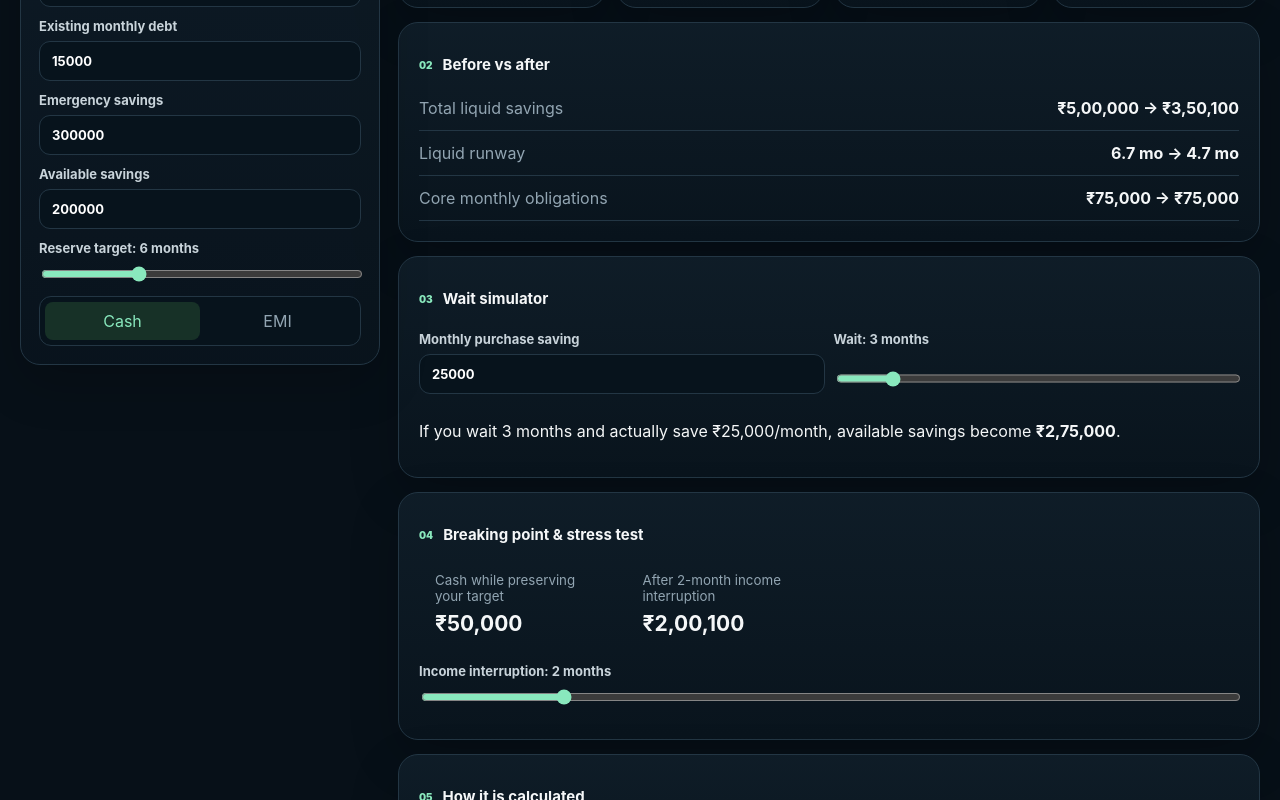
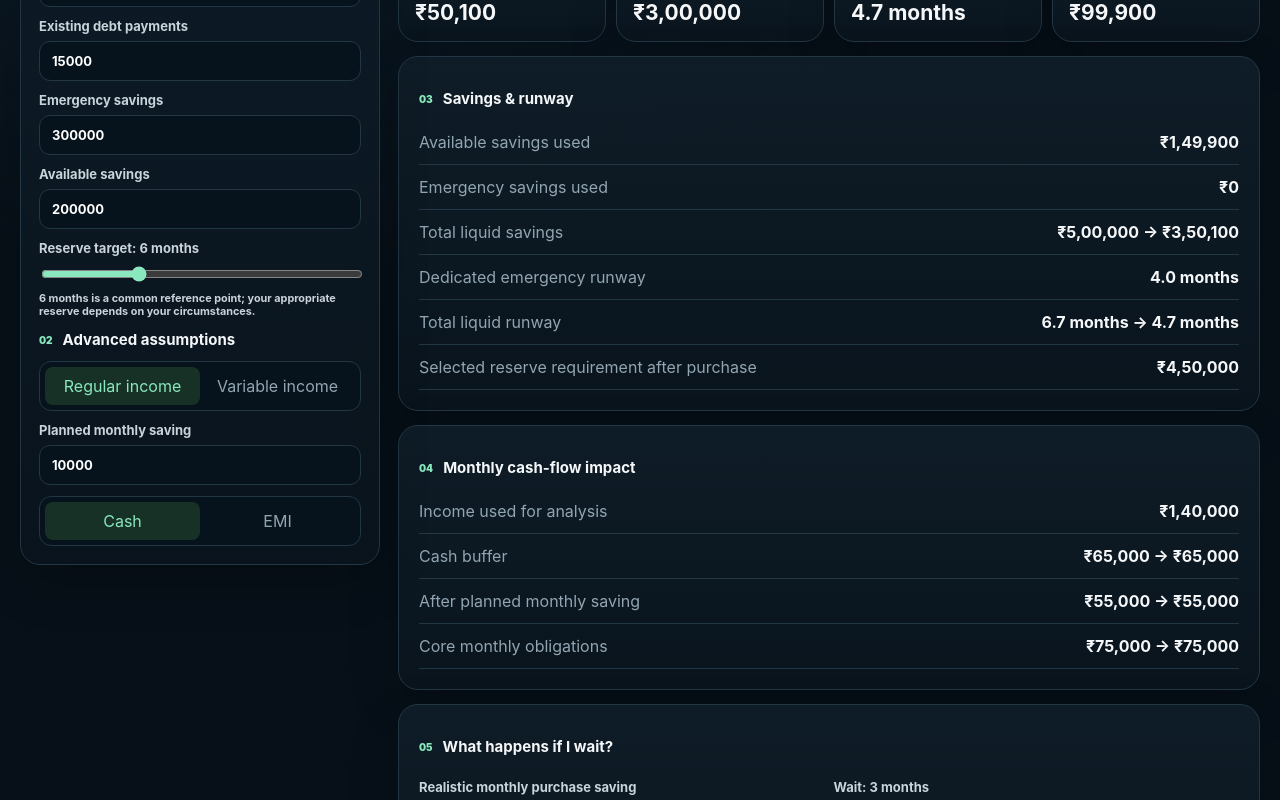
Before and after one commit to Vishnu90Coreinn/can-i-afford-it, a Next.js app: page / in a window 1280 px wide. Shown: the part 620-1420 px from the top of the page. Built offline with nearby package versions, Linux system fonts and the light colour scheme.

Commit message:
Wire UI to frozen V1 finance engine

```diff
--- a/src/components/AffordabilityApp.tsx
+++ b/src/components/AffordabilityApp.tsx
@@ -1,18 +1,82 @@
 'use client';
+
 import {useMemo,useState} from 'react';
-const fmt=(n:number)=>new Intl.NumberFormat('en-IN',{style:'currency',currency:'INR',maximumFractionDigits:0}).format(Number.isFinite(n)?n:0);
-const months=(n:number|null)=>n===null?'N/A':`${n.toFixed(1)} mo`;
-function emi(p:number,rate:number,n:number){if(n<=0)return 0;if(rate===0)return p/n;const r=rate/1200;return p*r*Math.pow(1+r,n)/(Math.pow(1+r,n)-1)}
+import {calculateScenario,validateScenario,type Scenario} from '@/lib/financeEngine';
+
+const fmt=(n:number|null|undefined)=>n===null||n===undefined||!Number.isFinite(n)?'N/A':new Intl.NumberFormat('en-IN',{style:'currency',currency:'INR',maximumFractionDigits:0}).format(n);
+const months=(n:number|null)=>n===null?'N/A':`${n.toFixed(1)} months`;
+const pct=(n:number|null)=>n===null?'N/A':`${(n*100).toFixed(1)}%`;
+
+const initial:Scenario={
+  purchasePrice:149900,monthlyTakeHome:140000,incomeMode:'regular',conservativeIncome:110000,
+  essentials:60000,debtPayments:15000,plannedMonthlySaving:10000,
+  emergencySavings:300000,availableSavings:200000,reserveTargetMonths:6,
+  paymentMode:'cash',downPayment:30000,upfrontFees:2000,financedFees:0,apr:12,termMonths:12,
+  monthlyPurchaseSaving:25000,emergencyModeExpenses:50000,
+  ownershipMonths:24,accessories:0,maintenance:0,recurringOwnershipCosts:0,expectedResaleValue:0,usesPerWeek:2
+};
+
 export default function AffordabilityApp(){
- const [v,setV]=useState({price:149900,income:140000,essentials:60000,debt:15000,emergency:300000,available:200000,target:6,mode:'cash',down:30000,term:12,rate:12,fees:2000,save:25000,wait:3,stress:2});
- const set=(k:string,x:number|string)=>setV(s=>({...s,[k]:x}));
- const r=useMemo(()=>{const obligations=v.essentials+v.debt,liquid=v.emergency+v.available,upfront=v.mode==='cash'?v.price:v.down+v.fees,newEmi=v.mode==='emi'?emi(Math.max(0,v.price-v.down),v.rate,v.term):0,fromAvailable=Math.min(upfront,v.available),remaining=upfront-fromAvailable,fromEmergency=Math.min(remaining,v.emergency),shortfall=Math.max(0,remaining-v.emergency),availableAfter=v.available-fromAvailable,emergencyAfter=v.emergency-fromEmergency,after=availableAfter+emergencyAfter,afterOb=obligations+newEmi,runway=obligations?liquid/obligations:null,runwayAfter=afterOb?after/afterOb:null,required=v.target*afterOb,gap=Math.max(0,required-after),free=v.income-obligations-newEmi,totalFinance=v.mode==='emi'?v.down+v.fees+newEmi*v.term:v.price;return{obligations,liquid,newEmi,shortfall,emergencyAfter,after,afterOb,runway,runwayAfter,required,gap,free,totalFinance,premium:totalFinance-v.price,waitAvailable:v.available+Math.max(0,v.save)*v.wait,stressAfter:Math.max(0,after-(v.essentials+v.debt+newEmi)*v.stress),maxPreserve:Math.max(0,liquid-v.target*obligations)}} ,[v]);
- const fact=r.shortfall>0?'Current liquid cash is insufficient.':r.emergencyAfter<v.emergency?'This purchase uses emergency savings.':'Funded without emergency savings.';
- return <main className="appShell"><nav className="nav"><div className="brand"><div className="brandMark">₹</div><div><b>BeforeYouBuy</b><small>Purchase impact simulator</small></div></div><div className="navActions"><button onClick={()=>localStorage.setItem('cai-scenario',JSON.stringify(v))}>Save on device</button><button onClick={()=>{const x=localStorage.getItem('cai-scenario');if(x)setV(JSON.parse(x))}}>Load</button></div></nav>
- <section className="hero"><div><div className="eyebrow">PRIVATE • LOCAL • DETERMINISTIC</div><h1>Can I afford it?</h1><p>See what a purchase changes in your savings, monthly flexibility and financial runway — without handing your financial data to a server.</p></div><div className="heroCard"><span>Sample purchase</span><strong>{fmt(v.price)}</strong><small>Change any number. Results update instantly.</small></div></section>
- <section className="workspace"><aside className="card inputPanel"><div className="sectionTitle"><span>01</span><h2>Your numbers</h2></div>{[['Purchase price','price'],['Monthly take-home','income'],['Essential monthly spend','essentials'],['Existing monthly debt','debt'],['Emergency savings','emergency'],['Available savings','available']].map(([l,k])=><label className="field" key={k}>{l}<input type="number" value={(v as any)[k]} onChange={e=>set(k,+e.target.value)}/></label>)}<label className="field">Reserve target: {v.target} months<input type="range" min="1" max="18" value={v.target} onChange={e=>set('target',+e.target.value)}/></label><div className="segmented"><button className={v.mode==='cash'?'active':''} onClick={()=>set('mode','cash')}>Cash</button><button className={v.mode==='emi'?'active':''} onClick={()=>set('mode','emi')}>EMI</button></div>{v.mode==='emi'&&<><div className="two"><label className="field">Down payment<input type="number" value={v.down} onChange={e=>set('down',+e.target.value)}/></label><label className="field">Fees<input type="number" value={v.fees} onChange={e=>set('fees',+e.target.value)}/></label></div><div className="two"><label className="field">Months<input type="number" value={v.term} onChange={e=>set('term',+e.target.value)}/></label><label className="field">Interest %<input type="number" value={v.rate} onChange={e=>set('rate',+e.target.value)}/></label></div></>}</aside>
- <div className="results"><section className="card resultHero"><div><div className="eyebrow">PURCHASE IMPACT</div><h2>{fact}</h2><p className="note">No score and no buy/don’t-buy verdict. These are consequences of the numbers you entered.</p></div><div className="status">{r.after>=r.required?'Reserve target preserved':'Below selected reserve target'}</div></section><div className="metricGrid">{[['Liquid savings after',fmt(r.after)],['Runway after',months(r.runwayAfter)],['Monthly free cash',fmt(r.free)],['Reserve gap',fmt(r.gap)]].map(([a,b])=><div className="card metric" key={a}><small>{a}</small><strong>{b}</strong></div>)}</div>
- <section className="card detail"><div className="sectionTitle"><span>02</span><h2>Before vs after</h2></div><div className="rows"><div><span>Total liquid savings</span><b>{fmt(r.liquid)} → {fmt(r.after)}</b></div><div><span>Liquid runway</span><b>{months(r.runway)} → {months(r.runwayAfter)}</b></div><div><span>Core monthly obligations</span><b>{fmt(r.obligations)} → {fmt(r.afterOb)}</b></div>{v.mode==='emi'&&<><div><span>New EMI</span><b>{fmt(r.newEmi)}/mo</b></div><div><span>Total financing cost</span><b>{fmt(r.totalFinance)} (+{fmt(r.premium)})</b></div></>}</div></section>
- <section className="card detail"><div className="sectionTitle"><span>03</span><h2>Wait simulator</h2></div><div className="two"><label className="field">Monthly purchase saving<input type="number" value={v.save} onChange={e=>set('save',+e.target.value)}/></label><label className="field">Wait: {v.wait} months<input type="range" min="0" max="24" value={v.wait} onChange={e=>set('wait',+e.target.value)}/></label></div><p>If you wait {v.wait} months and actually save {fmt(v.save)}/month, available savings become <b>{fmt(r.waitAvailable)}</b>.</p></section>
- <section className="card detail"><div className="sectionTitle"><span>04</span><h2>Breaking point & stress test</h2></div><div className="metricGrid"><div className="metric"><small>Cash while preserving your target</small><strong>{fmt(r.maxPreserve)}</strong></div><div className="metric"><small>After {v.stress}-month income interruption</small><strong>{fmt(r.stressAfter)}</strong></div></div><label className="field">Income interruption: {v.stress} months<input type="range" min="0" max="12" value={v.stress} onChange={e=>set('stress',+e.target.value)}/></label></section>
- <section className="card detail"><div className="sectionTitle"><span>05</span><h2>How it is calculated</h2></div><p className="note">Runway = liquid savings ÷ required monthly obligations. Cash purchases use available savings first, then emergency savings. EMI reserve calculations include the new EMI. Your selected reserve target is a constraint you chose — not financial advice.</p></section></div></section><footer>Your numbers stay in this browser. No account. No database.</footer></main>}
+  const [v,setV]=useState<Scenario>(initial);
+  const [wait,setWait]=useState(3);
+  const [stress,setStress]=useState(2);
+  const set=<K extends keyof Scenario>(k:K,x:Scenario[K])=>setV(s=>({...s,[k]:x}));
+  const errors=useMemo(()=>validateScenario(v),[v]);
+  const r=useMemo(()=>errors.length?null:calculateScenario(v),[v,errors.length]);
+
+  const funding=r?.cashState==='fundable_without_emergency'?'Fully fundable without touching emergency savings.':r?.cashState==='uses_emergency'?`Requires ${fmt(r.emergencyUsed)} from emergency savings.`:r?'Current liquid cash is insufficient for the upfront amount.':'Complete the required inputs to see the impact.';
+  const waitAvailable=v.availableSavings+Math.max(0,v.monthlyPurchaseSaving)*wait;
+  const stressBurn=(v.emergencyModeExpenses??v.essentials)+v.debtPayments+(r?.newEmi??0);
+  const stressRunway=r&&stressBurn>0?r.liquidAfter/stressBurn:null;
+  const stressRemaining=r?Math.max(0,r.liquidAfter-stressBurn*stress):null;
+
+  return <main className="appShell">
+    <nav className="nav"><div className="brand"><div className="brandMark">₹</div><div><b>BeforeYouBuy</b><small>Purchase impact simulator</small></div></div><div className="navActions"><button onClick={()=>localStorage.setItem('cai-scenario',JSON.stringify(v))}>Save on device</button><button onClick={()=>{const x=localStorage.getItem('cai-scenario');if(x)setV(JSON.parse(x))}}>Load</button></div></nav>
+
+    <section className="hero"><div><div className="eyebrow">PRIVATE • LOCAL • DETERMINISTIC</div><h1>Can I afford it?</h1><p>See what changes before you decide. No score, no bank connection, and no buy/don’t-buy verdict.</p></div><div className="heroCard"><span>Purchase</span><strong>{fmt(v.purchasePrice)}</strong><small>Your numbers stay in this browser.</small></div></section>
+
+    <section className="workspace">
+      <aside className="card inputPanel">
+        <div className="sectionTitle"><span>01</span><h2>First-use numbers</h2></div>
+        {[
+          ['Purchase price','purchasePrice'],['Monthly take-home','monthlyTakeHome'],['Essential + mandatory expenses','essentials'],['Existing debt payments','debtPayments'],['Emergency savings','emergencySavings'],['Available savings','availableSavings']
+        ].map(([label,key])=><label className="field" key={key}>{label}<input type="number" min="0" value={v[key as keyof Scenario] as number} onChange={e=>set(key as keyof Scenario,+e.target.value as never)}/></label>)}
+
+        <label className="field">Reserve target: {v.reserveTargetMonths} months<input type="range" min="1" max="18" value={v.reserveTargetMonths} onChange={e=>set('reserveTargetMonths',+e.target.value)}/><small>6 months is a common reference point; your appropriate reserve depends on your circumstances.</small></label>
+
+        <div className="sectionTitle"><span>02</span><h2>Advanced assumptions</h2></div>
+        <div className="segmented"><button className={v.incomeMode==='regular'?'active':''} onClick={()=>set('incomeMode','regular')}>Regular income</button><button className={v.incomeMode==='variable'?'active':''} onClick={()=>set('incomeMode','variable')}>Variable income</button></div>
+        {v.incomeMode==='variable'&&<label className="field">Conservative monthly income<input type="number" min="0" value={v.conservativeIncome??''} onChange={e=>set('conservativeIncome',+e.target.value)}/></label>}
+        <label className="field">Planned monthly saving<input type="number" min="0" value={v.plannedMonthlySaving} onChange={e=>set('plannedMonthlySaving',+e.target.value)}/></label>
+
+        <div className="segmented"><button className={v.paymentMode==='cash'?'active':''} onClick={()=>set('paymentMode','cash')}>Cash</button><button className={v.paymentMode==='emi'?'active':''} onClick={()=>set('paymentMode','emi')}>EMI</button></div>
+        {v.paymentMode==='emi'&&<><div className="two"><label className="field">Down payment<input type="number" min="0" value={v.downPayment} onChange={e=>set('downPayment',+e.target.value)}/></label><label className="field">Upfront fees<input type="number" min="0" value={v.upfrontFees} onChange={e=>set('upfrontFees',+e.target.value)}/></label></div><div className="two"><label className="field">Financed fees<input type="number" min="0" value={v.financedFees} onChange={e=>set('financedFees',+e.target.value)}/></label><label className="field">Term (months)<input type="number" min="1" value={v.termMonths} onChange={e=>set('termMonths',+e.target.value)}/></label></div><label className="field">APR %<input type="number" min="0" step="0.1" value={v.apr} onChange={e=>set('apr',+e.target.value)}/></label></>}
+
+        {errors.length>0&&<div className="note">{errors.map(x=><div key={x}>• {x}</div>)}</div>}
+      </aside>
+
+      <div className="results">
+        <section className="card resultHero"><div><div className="eyebrow">PURCHASE IMPACT</div><h2>{funding}</h2><p className="note">The app reports consequences against boundaries you chose. It does not classify the purchase as safe, good, bad, or recommended.</p></div>{r&&<div className="status">{r.liquidAfter>=r.requiredReserve?'Emergency target preserved':'Below selected reserve target'}</div>}</section>
+
+        {r&&<>
+          <div className="metricGrid"><div className="card metric"><small>Available savings after</small><strong>{fmt(r.availableAfter)}</strong></div><div className="card metric"><small>Emergency savings after</small><strong>{fmt(r.emergencyAfter)}</strong></div><div className="card metric"><small>Liquid runway after</small><strong>{months(r.liquidRunwayAfter)}</strong></div><div className="card metric"><small>Reserve gap</small><strong>{fmt(r.reserveGap)}</strong></div></div>
+
+          <section className="card detail"><div className="sectionTitle"><span>03</span><h2>Savings & runway</h2></div><div className="rows"><div><span>Available savings used</span><b>{fmt(r.availableUsed)}</b></div><div><span>Emergency savings used</span><b>{fmt(r.emergencyUsed)}</b></div><div><span>Total liquid savings</span><b>{fmt(v.availableSavings+v.emergencySavings)} → {fmt(r.liquidAfter)}</b></div><div><span>Dedicated emergency runway</span><b>{months(r.dedicatedEmergencyRunway)}</b></div><div><span>Total liquid runway</span><b>{months(r.totalLiquidRunway)} → {months(r.liquidRunwayAfter)}</b></div><div><span>Selected reserve requirement after purchase</span><b>{fmt(r.requiredReserve)}</b></div></div></section>
+
+          <section className="card detail"><div className="sectionTitle"><span>04</span><h2>Monthly cash-flow impact</h2></div><div className="rows"><div><span>Income used for analysis</span><b>{fmt(r.analysisIncome)}</b></div><div><span>Cash buffer</span><b>{fmt(r.cashBuffer)} → {fmt(r.cashBufferAfter)}</b></div><div><span>After planned monthly saving</span><b>{fmt(r.discretionaryCapacity)} → {fmt(r.discretionaryCapacityAfter)}</b></div><div><span>Core monthly obligations</span><b>{fmt(r.coreObligations)} → {fmt(r.postObligations)}</b></div>{v.paymentMode==='emi'&&<><div><span>New EMI</span><b>{fmt(r.newEmi)}/mo</b></div><div><span>Debt share of take-home</span><b>{pct(r.debtShareTakeHome)}</b></div><div><span>Total financing cost</span><b>{fmt(r.totalFinancingCost)}</b></div><div><span>Extra paid vs cash price</span><b>{fmt(r.financingPremium)}</b></div></>}</div></section>
+
+          <section className="card detail"><div className="sectionTitle"><span>05</span><h2>What happens if I wait?</h2></div><div className="two"><label className="field">Realistic monthly purchase saving<input type="number" min="0" value={v.monthlyPurchaseSaving} onChange={e=>set('monthlyPurchaseSaving',+e.target.value)}/></label><label className="field">Wait: {wait} months<input type="range" min="0" max="36" value={wait} onChange={e=>setWait(+e.target.value)}/></label></div><p>At {fmt(v.monthlyPurchaseSaving)}/month, available savings would be <b>{fmt(waitAvailable)}</b> after {wait} months. Price, income and expenses are assumed unchanged.</p><p>{r.reserveGap===0?'Your selected reserve target is already preserved in this scenario.':r.monthsToCloseReserveGap===null?'No target date can be calculated without a positive monthly purchase-saving amount.':`About ${r.monthsToCloseReserveGap} months of saving would close the current reserve gap, assuming other inputs stay unchanged.`}</p></section>
+
+          <section className="card detail"><div className="sectionTitle"><span>06</span><h2>Purchase limits & make-it-work</h2></div><div className="metricGrid"><div className="metric"><small>Purchase-ready cash without touching emergency savings</small><strong>{fmt(r.purchaseReadyCash)}</strong></div><div className="metric"><small>Cash while preserving selected reserve</small><strong>{fmt(r.cashWhilePreservingTarget)}</strong></div></div><div className="rows"><div><span>Additional liquid savings required to restore selected reserve</span><b>{fmt(r.reserveGap)}</b></div><div><span>Equivalent cash price reduction, holding everything else constant</span><b>{fmt(Math.min(v.purchasePrice,r.reserveGap))}</b></div></div></section>
+
+          <section className="card detail"><div className="sectionTitle"><span>07</span><h2>Stress test</h2></div><label className="field">Emergency-mode monthly expenses<input type="number" min="0" value={v.emergencyModeExpenses??0} onChange={e=>set('emergencyModeExpenses',+e.target.value)}/></label><label className="field">Income interruption: {stress} months<input type="range" min="0" max="12" value={stress} onChange={e=>setStress(+e.target.value)}/></label><div className="rows"><div><span>Stress monthly burn</span><b>{fmt(stressBurn)}</b></div><div><span>Stress runway immediately after purchase</span><b>{months(stressRunway)}</b></div><div><span>Liquid cash after simulated interruption</span><b>{fmt(stressRemaining)}</b></div></div><p className="note">Existing debt obligations and the new EMI are assumed unchanged throughout the interruption.</p></section>
+
+          <section className="card detail"><div className="sectionTitle"><span>08</span><h2>Ownership cost</h2></div><div className="two"><label className="field">Ownership months<input type="number" min="1" value={v.ownershipMonths??24} onChange={e=>set('ownershipMonths',+e.target.value)}/></label><label className="field">Uses per week<input type="number" min="0" step="0.5" value={v.usesPerWeek??0} onChange={e=>set('usesPerWeek',+e.target.value)}/></label></div><div className="two"><label className="field">Accessories<input type="number" min="0" value={v.accessories??0} onChange={e=>set('accessories',+e.target.value)}/></label><label className="field">Maintenance<input type="number" min="0" value={v.maintenance??0} onChange={e=>set('maintenance',+e.target.value)}/></label></div><div className="two"><label className="field">Recurring ownership costs<input type="number" min="0" value={v.recurringOwnershipCosts??0} onChange={e=>set('recurringOwnershipCosts',+e.target.value)}/></label><label className="field">Expected resale value<input type="number" min="0" value={v.expectedResaleValue??0} onChange={e=>set('expectedResaleValue',+e.target.value)}/></label></div>{r.ownership&&<div className="rows"><div><span>Total ownership cost</span><b>{fmt(r.ownership.totalOwnershipCost)}</b></div><div><span>Cost per month</span><b>{fmt(r.ownership.costPerMonth)}</b></div><div><span>Cost per expected use</span><b>{fmt(r.ownership.costPerUse)}</b></div></div>}</section>
+
+          {r.warnings.length>0&&<section className="card detail"><div className="sectionTitle"><span>09</span><h2>Facts to notice</h2></div>{r.warnings.map(w=><p className="note" key={w}>• {w}</p>)}</section>}
+        </>}
+      </div>
+    </section>
+    <footer>No account. No database. Your financial values are calculated locally in this browser.</footer>
+  </main>;
+}
```
